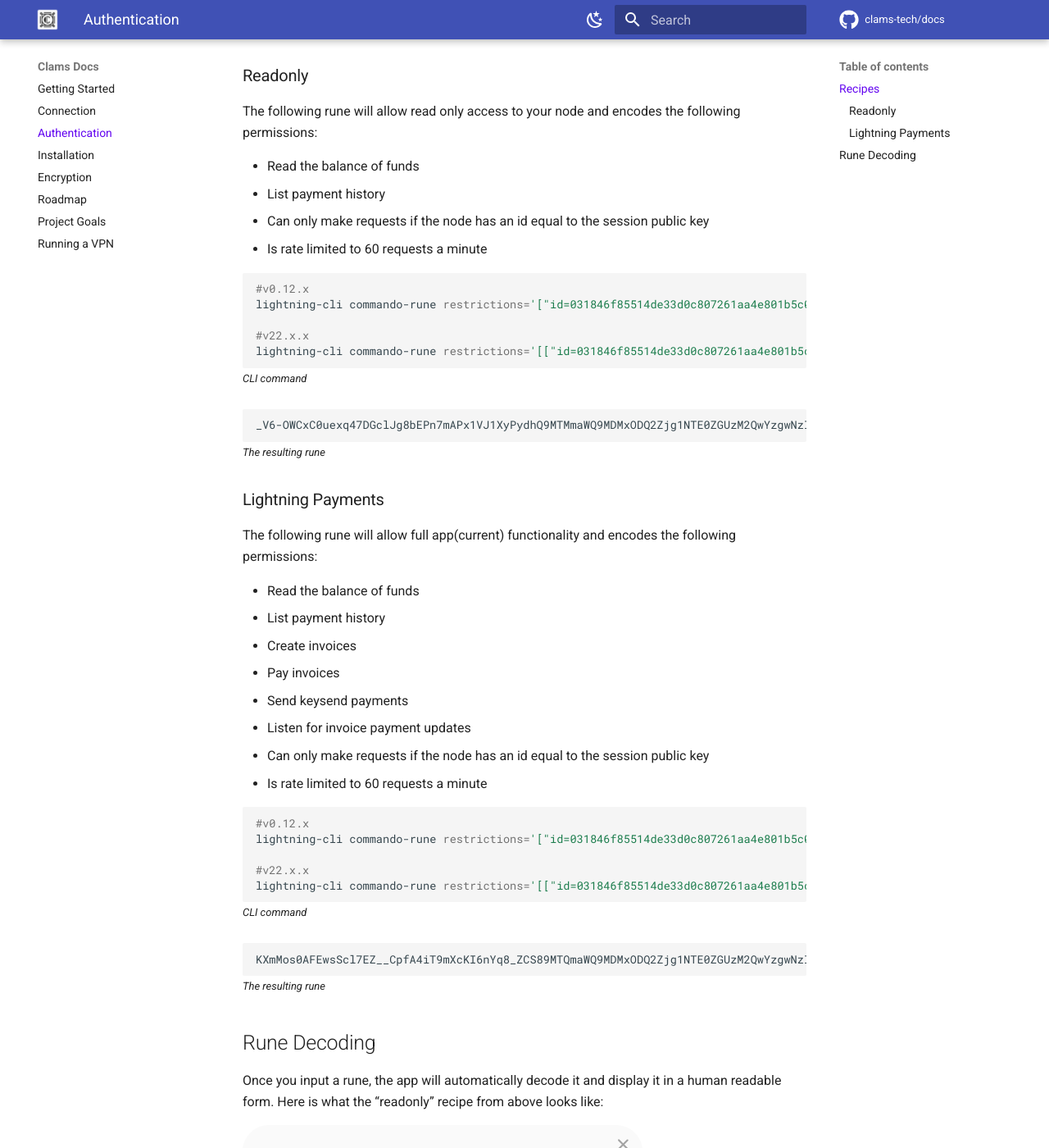
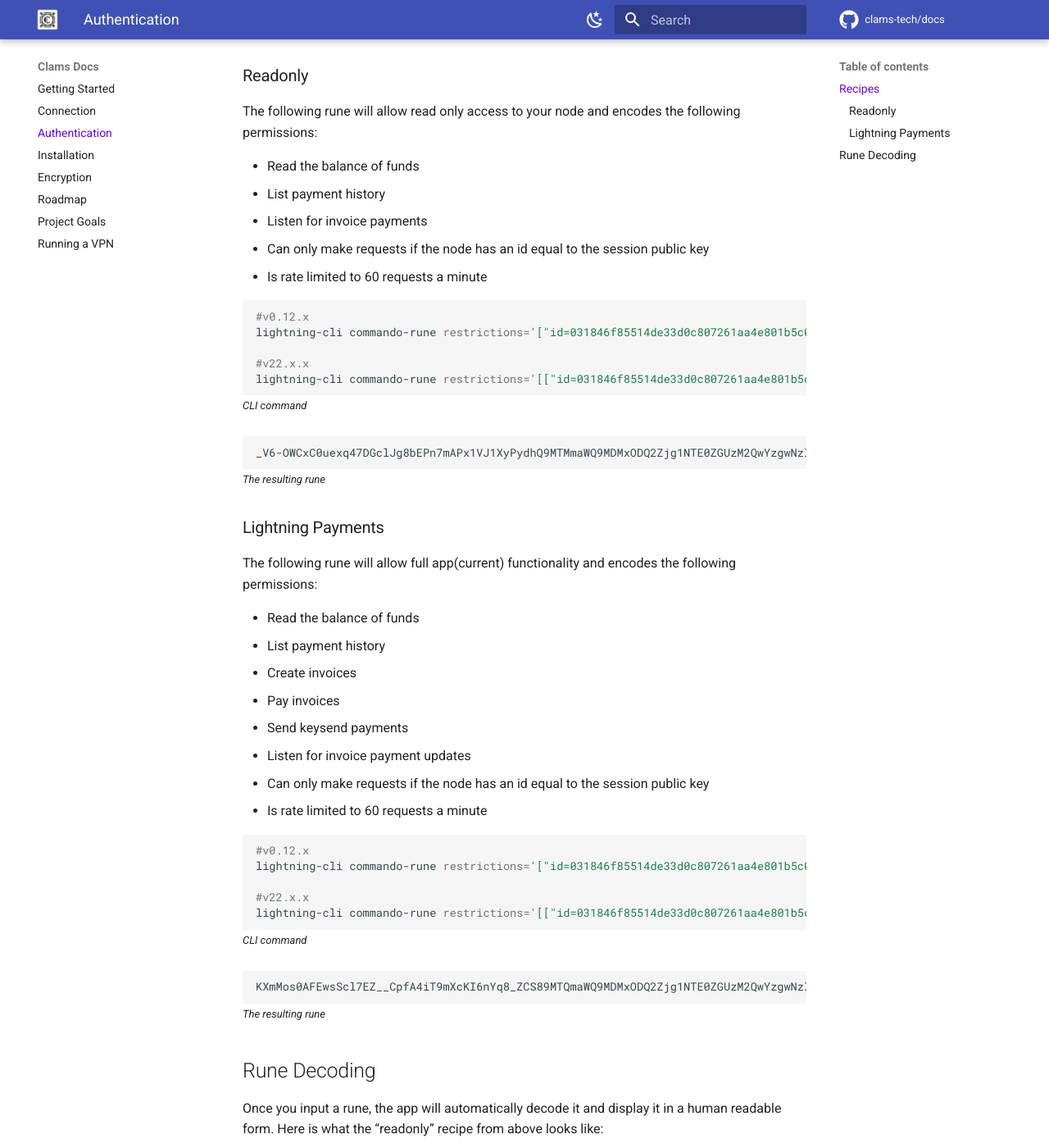
Before and after one commit to clams-tech/docs, an MkDocs documentation site: the page built from docs/authentication.md, in a window 1280 px wide and 1400 px high, scrolled down 1624 px. Shown: the whole window at 82% size. Built offline with MkDocs 1.6.1 and Material for MkDocs 9.7.7, drawn with Linux system fonts in a browser that asks for light colours; comment, search, counter and statistics services are not loaded.

Commit message:
Add waitinvoice method as backup to waitanyinvoice

````diff
--- a/docs/authentication.md
+++ b/docs/authentication.md
@@ -21,15 +21,16 @@
 
 - Read the balance of funds
 - List payment history
+- Listen for invoice payments
 - Can only make requests if the node has an id equal to the session public key
 - Is rate limited to 60 requests a minute
 
 ```shell
 #v0.12.x
-lightning-cli commando-rune restrictions='["id=031846f85514de33d0c807261aa4e801b5c0a45a3db5c1ffaf9af80eaff6ce330b", "method^list|method^get|method=summary|method=waitanyinvoice","method/listdatastore", "rate=60"]'
+lightning-cli commando-rune restrictions='["id=031846f85514de33d0c807261aa4e801b5c0a45a3db5c1ffaf9af80eaff6ce330b", "method^list|method^get|method=summary|method=waitanyinvoice|method=waitinvoice","method/listdatastore", "rate=60"]'
 
 #v22.x.x
-lightning-cli commando-rune restrictions='[["id=031846f85514de33d0c807261aa4e801b5c0a45a3db5c1ffaf9af80eaff6ce330b"], ["method^list","method^get","method=summary","method=waitanyinvoice"],["method/listdatastore"], ["rate=60"]]'
+lightning-cli commando-rune restrictions='[["id=031846f85514de33d0c807261aa4e801b5c0a45a3db5c1ffaf9af80eaff6ce330b"], ["method^list","method^get","method=summary","method=waitanyinvoice","method=waitinvoice"],["method/listdatastore"], ["rate=60"]]'
 ```
 
 <figcaption style='font-size: small; margin: -1em 0 2em 0;'>CLI command</figcaption>
@@ -55,10 +56,10 @@
 
 ```shell
 #v0.12.x
-lightning-cli commando-rune restrictions='["id=031846f85514de33d0c807261aa4e801b5c0a45a3db5c1ffaf9af80eaff6ce330b", "method^list|method^get|method=summary|method=pay|method=keysend|method=invoice|method=waitanyinvoice","method/listdatastore", "rate=60"]'
+lightning-cli commando-rune restrictions='["id=031846f85514de33d0c807261aa4e801b5c0a45a3db5c1ffaf9af80eaff6ce330b", "method^list|method^get|method=summary|method=pay|method=keysend|method=invoice|method=waitanyinvoice|method=waitinvoice","method/listdatastore", "rate=60"]'
 
 #v22.x.x
-lightning-cli commando-rune restrictions='[["id=031846f85514de33d0c807261aa4e801b5c0a45a3db5c1ffaf9af80eaff6ce330b"], ["method^list","method^get","method=summary","method=pay","method=keysend","method=invoice","method=waitanyinvoice"],["method/listdatastore"], ["rate=60"]]'
+lightning-cli commando-rune restrictions='[["id=031846f85514de33d0c807261aa4e801b5c0a45a3db5c1ffaf9af80eaff6ce330b"], ["method^list","method^get","method=summary","method=pay","method=keysend","method=invoice","method=waitanyinvoice","method=waitinvoice"],["method/listdatastore"], ["rate=60"]]'
 ```
 
 <figcaption style='font-size: small; margin: -1em 0 2em 0;'>CLI command</figcaption>
````
